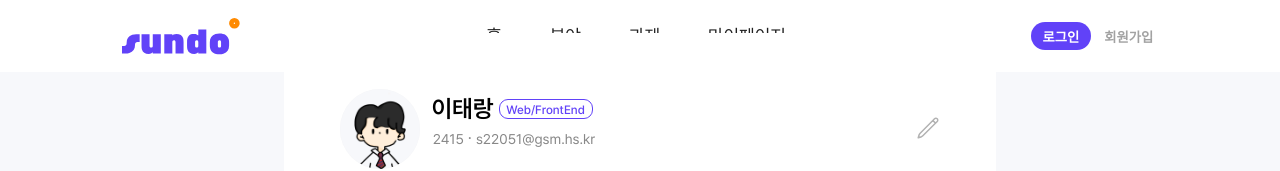
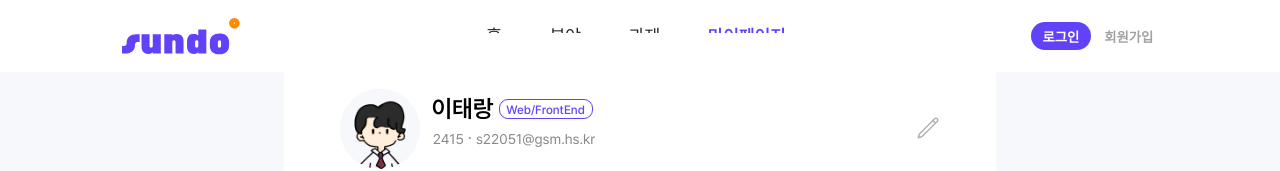
Before and after one commit to GSM-Not-Easy/Sundo-Frontend, a React (Create React App) app: page /my in a window 1280 px wide. Shown: the top 171 px of the page. Built offline with nearby package versions, Linux system fonts and the light colour scheme.

Commit message:
Update header path settings

```diff
--- a/src/components/Header/index.jsx
+++ b/src/components/Header/index.jsx
@@ -1,19 +1,43 @@
 // eslint-disable-next-line no-unused-vars
 import { LogoIcon, LogoIcon2 } from '../../assets/svg';
 import * as S from './style';
+import { useNavigate, useLocation } from 'react-router-dom';
 
 const Header = ({ type }) => {
+  const navigation = useNavigate();
+  const location = useLocation();
+
   return (
     <S.HeaderWrapper type={type}>
       <S.HeaderContainer>
-        <S.LogoContainer>
+        <S.LogoContainer onClick={() => navigation('/')}>
           {type === 'main' ? <LogoIcon /> : <LogoIcon2 />}
         </S.LogoContainer>
-        <S.MenuContainer type={type}>
-          <S.MenuTitle>홈</S.MenuTitle>
-          <S.MenuTitle>분야</S.MenuTitle>
-          <S.MenuTitle>과제</S.MenuTitle>
-          <S.MenuTitle>마이페이지</S.MenuTitle>
+        <S.MenuContainer>
+          <S.MenuTitle onClick={() => navigation('/')} type={type}>
+            홈
+          </S.MenuTitle>
+          <S.MenuTitle
+            onClick={() => navigation('/field')}
+            active={location.pathname === '/field'}
+            type={type}
+          >
+            분야
+          </S.MenuTitle>
+          <S.MenuTitle
+            onClick={() => navigation('/task')}
+            active={location.pathname === '/task'}
+            type={type}
+          >
+            과제
+          </S.MenuTitle>
+          <S.MenuTitle
+            onClick={() => navigation('/my')}
+            active={location.pathname === '/my'}
+            type={type}
+          >
+            마이페이지
+          </S.MenuTitle>
         </S.MenuContainer>
         <S.SignMenuContainer>
           <S.SignMenuContainer type={type}>
--- a/src/components/Header/style.js
+++ b/src/components/Header/style.js
@@ -24,14 +24,21 @@ export const MenuContainer = styled.div`
   display: flex;
   align-items: center;
   gap: 3rem;
-  span {
-    color: ${(props) => (props.type === 'main' ? 'white' : '#212121')};
-    font-weight: 400;
-  }
 `;
+
 export const MenuTitle = styled.span`
   font-size: 1.125rem;
   cursor: pointer;
+  color: ${(props) =>
+    props.type === 'main' ? 'white' : props.active ? '#6142f8' : '#212121'};
+
+  font-weight: ${(props) => (props.active ? '600' : '400')};
+  &:hover {
+    color: ${(props) => (props.type !== 'main' ? '#6142f8' : '')};
+    font-size: ${(props) => (props.type !== 'main' ? '18px' : '')};
+    line-height: ${(props) => (props.type !== 'main' ? '24px' : '')};
+    font-weight: ${(props) => (props.type !== 'main' ? '600' : '400')};
+  }
 `;
 
 export const SignMenuContainer = styled.div`
```
